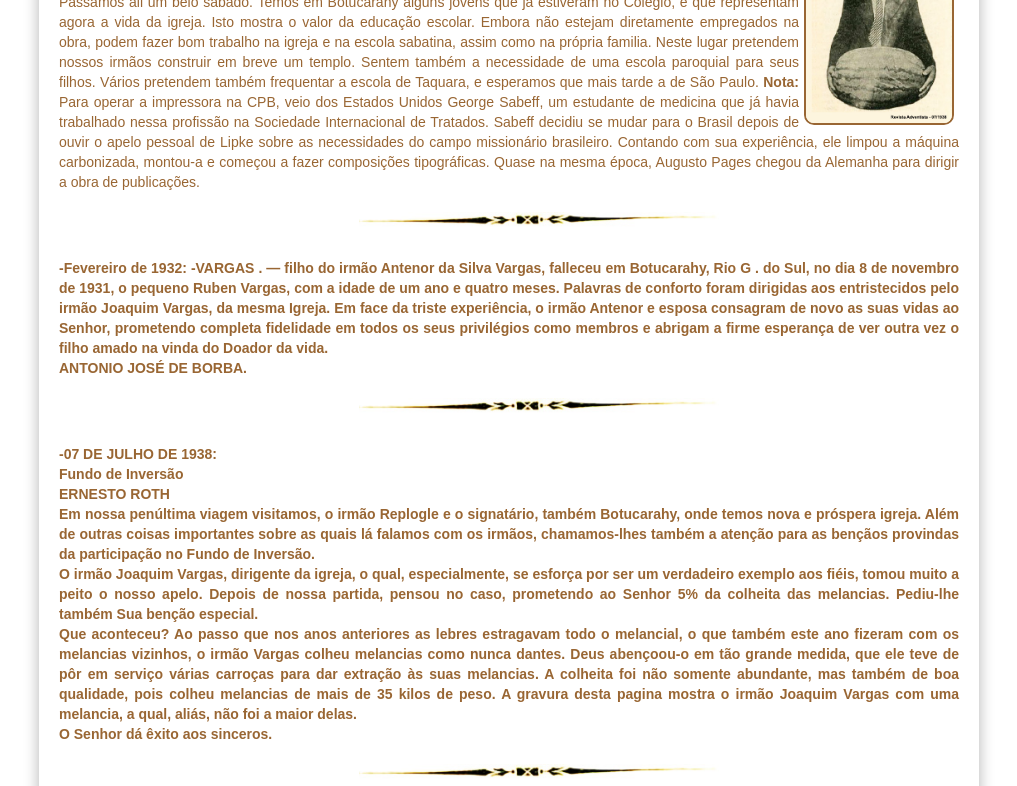
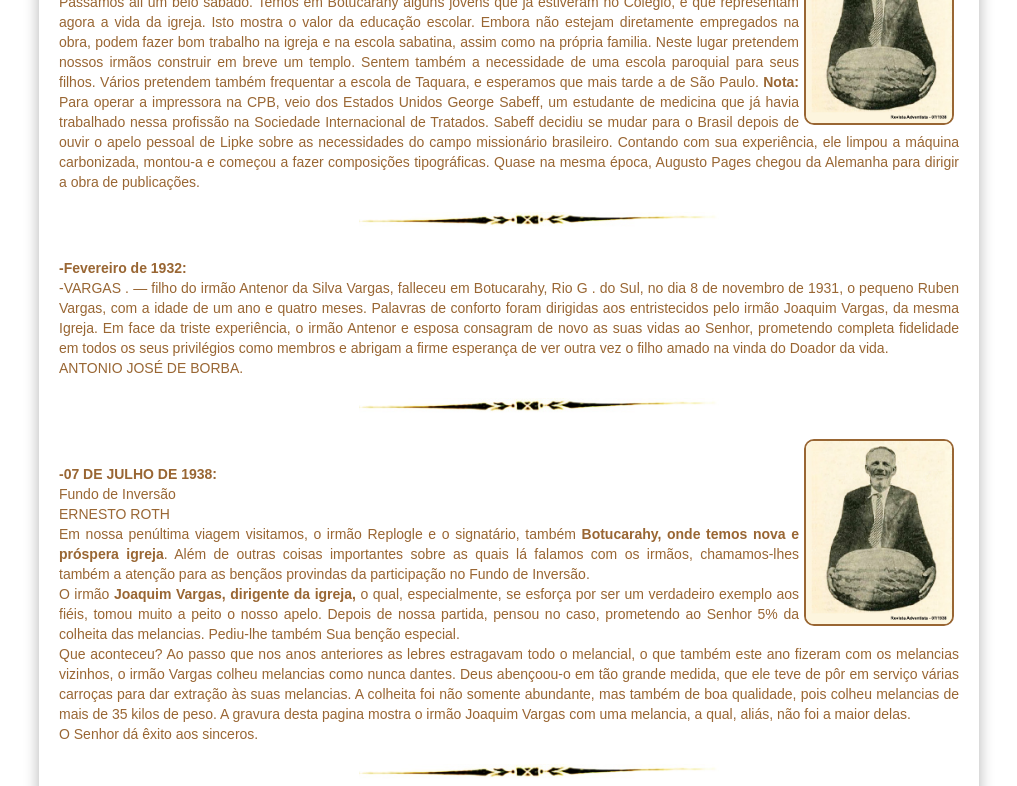
Before and after one commit to claudiovargas1955/claudiovargas1955.github.io, a Jekyll site: the page built from _pages/história-da-iasd-bosque.html, in a window 1280 px wide and 900 px high, scrolled down 2446 px, cut to the strip 0-786 px from the top of the window. Shown: the whole strip, without its empty margins (131-1148 px from the left). Built offline with Jekyll 4.4.1, drawn with Linux system fonts in a browser that asks for light colours; some web fonts are replaced.

Commit message:
Update história-da-iasd-bosque.html

```diff
--- a/_pages/história-da-iasd-bosque.html
+++ b/_pages/história-da-iasd-bosque.html
@@ -346,14 +346,14 @@ chegou da Alemanha para dirigir a obra de publicações.<br>
 
 <img class="dir3" style="float:center"; src="/images/separacao.jpg" class="img-responsive" width="400px" title="";/><br>
 
-<p><b>-Fevereiro de 1932:
+<p><b>-Fevereiro de 1932:</b><br>
 -VARGAS . — filho do irmão Antenor da Silva Vargas, falleceu em Botucarahy, Rio G . do Sul, no dia 8 de novembro de 1931, o pequeno Ruben Vargas, com a idade de
 um ano e quatro meses. Palavras de conforto foram dirigidas aos entristecidos pelo irmão Joaquim Vargas, da mesma Igreja. Em face da triste experiência, o irmão
 Antenor e esposa consagram de novo as suas vidas ao Senhor, prometendo completa fidelidade em todos os seus privilégios como membros e abrigam a firme esperança de
 ver outra vez o filho amado na vinda do Doador da vida. <br>
 ANTONIO JOSÉ DE BORBA.
 <img class="dir3" style="float:center"; src="/images/separacao.jpg" class="img-responsive" width="400px" title="";/><br>
-
+ <img class="dir2" style="float:right"; src="/images/joaquim.jpg" class="img-responsive" width="150px" title="joaquim Vargas -1938";/><br>
 <p><b>-07 DE JULHO DE 1938: </b><br>
 Fundo de Inversão<br>
 ERNESTO ROTH<br>
```
